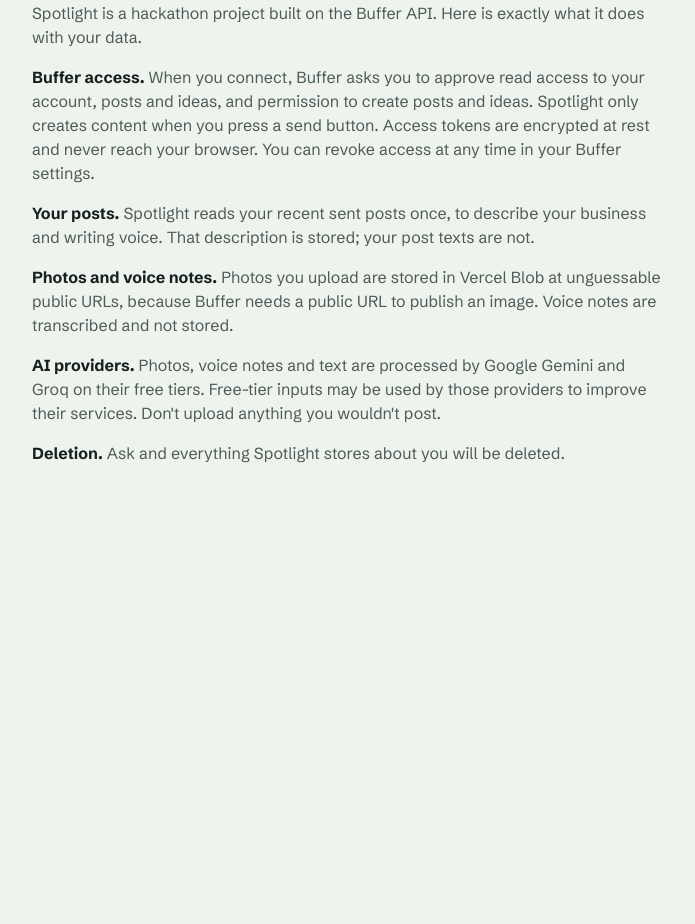
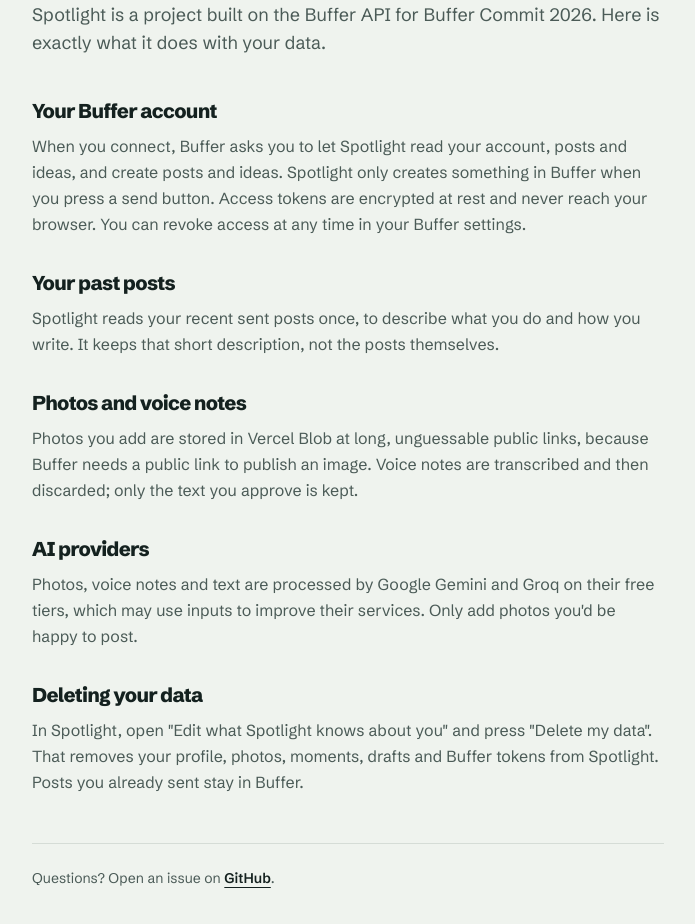
Before and after one commit to git-pixel22/spotlight, a Next.js app: page /privacy in a window 1280 px wide. Shown: the part 180-1104 px from the top of the page, without its empty margins (292-987 px from the left). Before the commit the page ends 800 px from the top, so only its background shows below. Built offline with nearby package versions, Linux system fonts and the light colour scheme.

Commit message:
Add README, delete-my-data, privacy details and GitHub link
- Privacy page explains each kind of data and how to delete it
- Delete my data removes photos from Blob and all rows for the user
- Footer links to the source on GitHub

```diff
--- /dev/null
+++ b/src/app/api/account/delete/route.ts
@@ -0,0 +1,29 @@
+import { NextResponse } from "next/server";
+import { eq } from "drizzle-orm";
+import { del, list } from "@vercel/blob";
+import { db, schema } from "@/lib/db";
+import { getSession, requireApiUser } from "@/lib/session";
+import { handle } from "@/lib/api";
+
+/** Deletes everything Spotlight stores about the user: photos, moments, drafts, tokens, profile. */
+export async function POST() {
+  return handle(async () => {
+    const user = await requireApiUser();
+
+    // Photos live in Blob under users/<id>/; remove them page by page.
+    let cursor: string | undefined;
+    do {
+      const page = await list({ prefix: `users/${user.id}/`, cursor });
+      if (page.blobs.length) await del(page.blobs.map((b) => b.url));
+      cursor = page.hasMore ? page.cursor : undefined;
+    } while (cursor);
+
+    // Tokens, moments and drafts cascade from the user row.
+    await db.delete(schema.users).where(eq(schema.users.id, user.id));
+    await db.delete(schema.aiCalls).where(eq(schema.aiCalls.userId, user.id));
+
+    const session = await getSession();
+    session.destroy();
+    return NextResponse.redirect(`${process.env.APP_URL}/?error=${encodeURIComponent("Your Spotlight data has been deleted.")}`, { status: 303 });
+  });
+}
--- /dev/null
+++ b/src/app/app/welcome/delete-data.tsx
@@ -0,0 +1,20 @@
+"use client";
+
+export function DeleteData() {
+  return (
+    <form
+      action="/api/account/delete"
+      method="post"
+      onSubmit={(e) => {
+        if (!confirm("Delete everything Spotlight stores about you? Posts already in Buffer stay in Buffer.")) e.preventDefault();
+      }}
+      className="mx-auto mt-16 max-w-xl border-t border-line pt-6 text-sm text-muted"
+    >
+      <p>
+        Spotlight stores your profile summary, your photos and your moments. You can delete all of it at any time. Posts you
+        already sent stay in Buffer.
+      </p>
+      <button className="mt-3 font-semibold text-danger underline-offset-4 hover:underline">Delete my data</button>
+    </form>
+  );
+}
--- a/src/app/app/welcome/page.tsx
+++ b/src/app/app/welcome/page.tsx
@@ -1,6 +1,7 @@
 import { firstName, requireUser } from "@/lib/session";
 import { isSupported, ruleFor } from "@/lib/channels";
 import { WelcomeFlow } from "./welcome-flow";
+import { DeleteData } from "./delete-data";
 
 export default async function Welcome() {
   const user = await requireUser();
@@ -13,11 +14,14 @@ export default async function Welcome() {
     supported: isSupported(c.service),
   }));
   return (
+    <>
       <WelcomeFlow
         firstName={firstName(user)}
         existingProfile={user.profile}
         channels={channels}
         selectedIds={user.selectedChannelIds}
       />
+      {user.profile && <DeleteData />}
+    </>
   );
 }
--- a/src/app/landing.css
+++ b/src/app/landing.css
@@ -277,6 +277,7 @@
   footer .wrap{display:flex;flex-wrap:wrap;gap:14px 28px;align-items:center;justify-content:space-between;border-top:1.5px solid #2C3F3B;padding-top:28px}
   footer .logo{color:#fff;font-size:19px}
   footer .logo svg{width:24px;height:24px}
+  footer .foot-links{display:flex;gap:22px}
   footer p{flex:1;min-width:260px}
   footer a:not(.logo){color:#fff;font-weight:700;text-decoration:underline;text-underline-offset:4px}
 
--- a/src/app/page.tsx
+++ b/src/app/page.tsx
@@ -106,7 +106,10 @@ export default async function Home({ searchParams }: PageProps<"/">) {
             Spotlight
           </a>
           <p>Made by Rajat for Buffer Commit 2026. Not affiliated with Buffer.</p>
-          <Link href="/privacy">Privacy</Link>
+          <nav className="foot-links" aria-label="Footer">
+            <a href="https://github.com/git-pixel22/spotlight">Source on GitHub</a>
+            <Link href="/privacy">Privacy</Link>
+          </nav>
         </div>
       </footer>
     </div>
--- a/src/app/privacy/page.tsx
+++ b/src/app/privacy/page.tsx
@@ -3,19 +3,52 @@ import { Logo } from "@/components/logo";
 
 export const metadata = { title: "Privacy · Spotlight" };
 
+const SECTIONS = [
+  {
+    title: "Your Buffer account",
+    body: "When you connect, Buffer asks you to let Spotlight read your account, posts and ideas, and create posts and ideas. Spotlight only creates something in Buffer when you press a send button. Access tokens are encrypted at rest and never reach your browser. You can revoke access at any time in your Buffer settings.",
+  },
+  {
+    title: "Your past posts",
+    body: "Spotlight reads your recent sent posts once, to describe what you do and how you write. It keeps that short description, not the posts themselves.",
+  },
+  {
+    title: "Photos and voice notes",
+    body: "Photos you add are stored in Vercel Blob at long, unguessable public links, because Buffer needs a public link to publish an image. Voice notes are transcribed and then discarded; only the text you approve is kept.",
+  },
+  {
+    title: "AI providers",
+    body: "Photos, voice notes and text are processed by Google Gemini and Groq on their free tiers, which may use inputs to improve their services. Only add photos you'd be happy to post.",
+  },
+  {
+    title: "Deleting your data",
+    body: "In Spotlight, open \"Edit what Spotlight knows about you\" and press \"Delete my data\". That removes your profile, photos, moments, drafts and Buffer tokens from Spotlight. Posts you already sent stay in Buffer.",
+  },
+];
+
 export default function Privacy() {
   return (
-    <main className="mx-auto max-w-2xl px-5 py-12">
+    <main className="mx-auto w-full max-w-2xl px-5 py-12">
       <Link href="/"><Logo /></Link>
-      <h1 className="mt-10 text-3xl font-semibold">Privacy</h1>
-      <div className="mt-6 space-y-4 text-muted">
-        <p>Spotlight is a hackathon project built on the Buffer API. Here is exactly what it does with your data.</p>
-        <p><strong className="text-ink">Buffer access.</strong> When you connect, Buffer asks you to approve read access to your account, posts and ideas, and permission to create posts and ideas. Spotlight only creates content when you press a send button. Access tokens are encrypted at rest and never reach your browser. You can revoke access at any time in your Buffer settings.</p>
-        <p><strong className="text-ink">Your posts.</strong> Spotlight reads your recent sent posts once, to describe your business and writing voice. That description is stored; your post texts are not.</p>
-        <p><strong className="text-ink">Photos and voice notes.</strong> Photos you upload are stored in Vercel Blob at unguessable public URLs, because Buffer needs a public URL to publish an image. Voice notes are transcribed and not stored.</p>
-        <p><strong className="text-ink">AI providers.</strong> Photos, voice notes and text are processed by Google Gemini and Groq on their free tiers. Free-tier inputs may be used by those providers to improve their services. Don&apos;t upload anything you wouldn&apos;t post.</p>
-        <p><strong className="text-ink">Deletion.</strong> Ask and everything Spotlight stores about you will be deleted.</p>
+      <h1 className="font-heading mt-12 text-4xl">Privacy</h1>
+      <p className="mt-3 text-lg text-muted">
+        Spotlight is a project built on the Buffer API for Buffer Commit 2026. Here is exactly what it does with your data.
+      </p>
+      <div className="mt-10 space-y-8">
+        {SECTIONS.map((s) => (
+          <section key={s.title}>
+            <h2 className="font-heading text-xl">{s.title}</h2>
+            <p className="mt-2 leading-relaxed text-muted">{s.body}</p>
+          </section>
+        ))}
       </div>
+      <p className="mt-12 border-t border-line pt-6 text-sm text-muted">
+        Questions? Open an issue on{" "}
+        <a className="font-semibold text-ink underline underline-offset-4" href="https://github.com/git-pixel22/spotlight/issues">
+          GitHub
+        </a>
+        .
+      </p>
     </main>
   );
 }
```
Also changed, not shown: 1 other file (tests, documents, lock files or other folders). Lines whose indentation alone changed are shown as unchanged.
